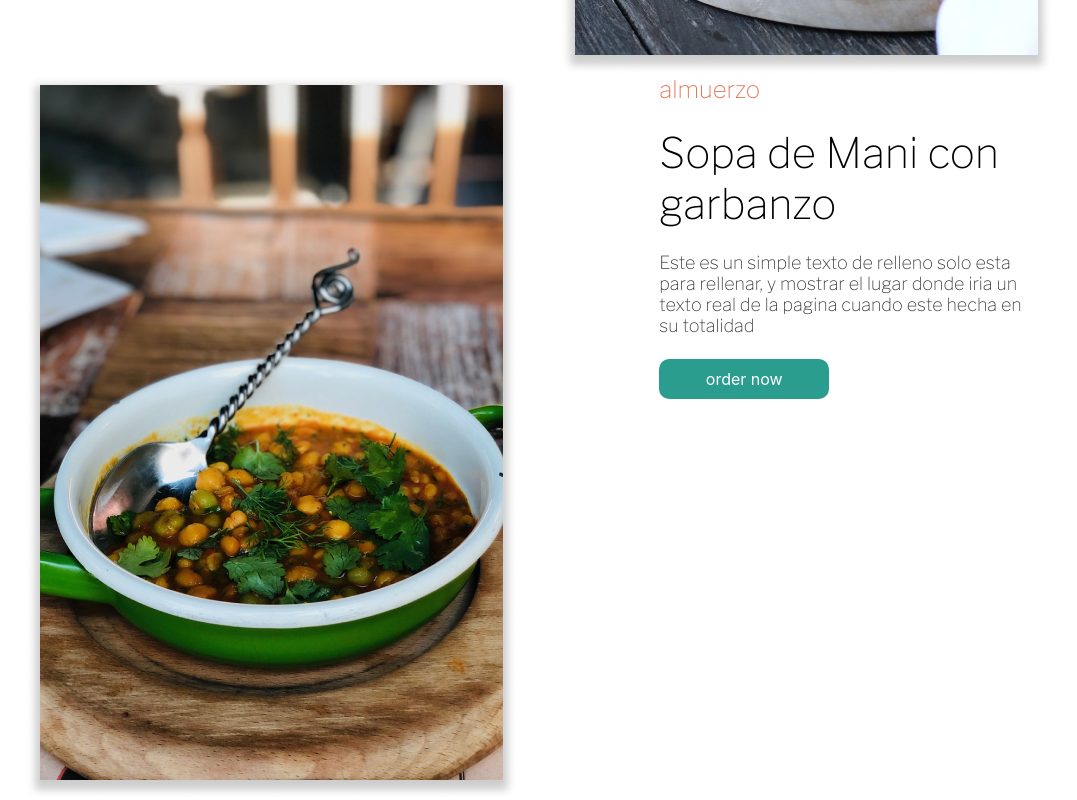
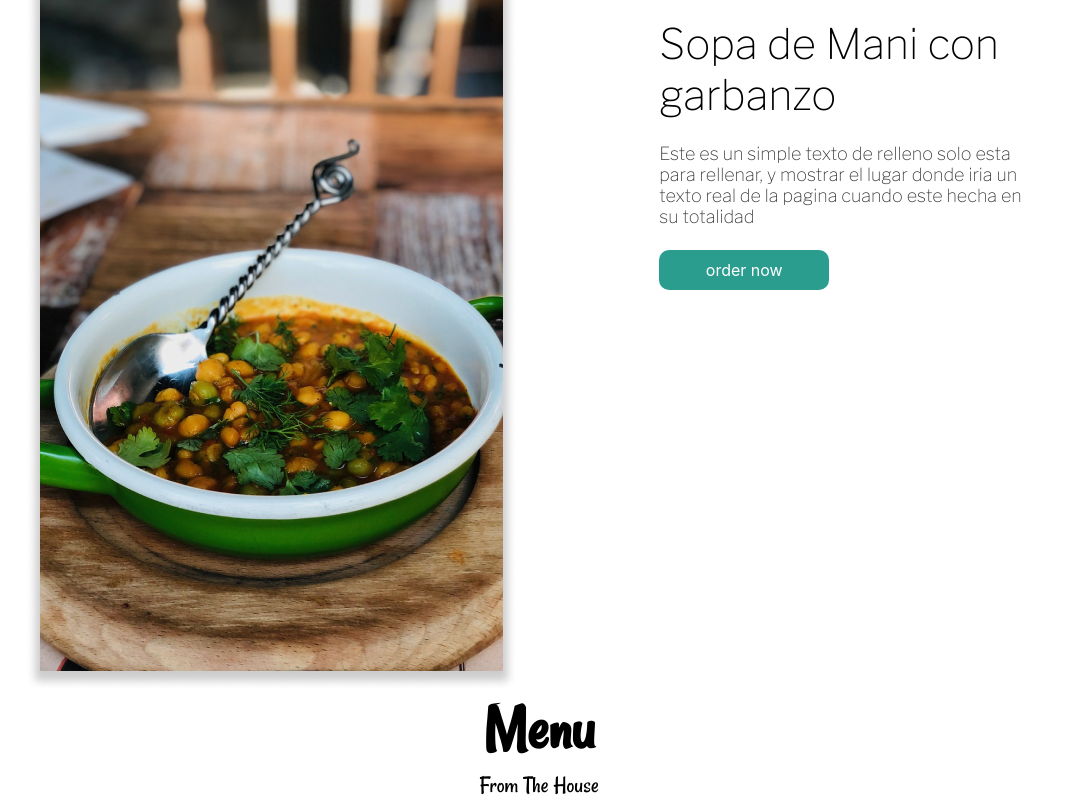
Before and after one commit to mothibimalebana/resto, a website built with webpack: page src/template.html in a window 1280 px wide. Shown: the part 901-1701 px from the top of the page, without its empty margins (101-1178 px from the left). Built offline with nearby package versions, Linux system fonts and the light colour scheme.

Commit message:
home page header has been appended using DOM

```diff
--- a/src/index.js
+++ b/src/index.js
@@ -1,5 +1,6 @@
 import { getHomePage } from "./js/home";
+import { getMenuPage } from "./js/menu";
 
 const screenController = (function (){
-    // getHomePage();
+    getMenuPage();
 })();
--- a/src/js/menu.js
+++ b/src/js/menu.js
@@ -3,8 +3,48 @@ import granola from "../img/granola.png";
 
 const menuPage = (function (){
     /**DOM Elements */
-    const menuContent = document.createElement("div");
-    menuContent.classList.add("menuContent");
+
+    const content = document.getElementById("content");
+
+    const menuContainer = document.createElement("div");
+    menuContainer.classList.add("menuContainer");
+
+    const menuHeader = document.createElement("div");
+    menuHeader.classList.add("menuHeader");
+
+    const menuItems1 = document.createElement("div");
+    menuItems1.classList.add("menuItems");
+
+    const menuItems2 = document.createElement("div");
+    menuItems2.classList.add("menuItems");
+
+    const menuContent1 = document.createElement("div");
+    menuContent1.classList.add("menuContent");
+
+    const menuContent2 = document.createElement("div");
+    menuContent2.classList.add("menuContent");
+
+    const menuImg1 = document.createElement("div");
+    menuImg1.classList.add("menuImg");
+
+    const menuImg2 = document.createElement("div");
+    menuImg2.classList.add("menuImg");
 
 
+    function getMenuPage(){
+        const headerH4 = document.createElement("h4");
+        headerH4.textContent = "Menu";
+        menuHeader.appendChild(headerH4);
+
+        const headerP = document.createElement("p");
+        headerP.textContent = "From The House";
+        menuHeader.appendChild(headerP);
+
+        menuContainer.appendChild(menuHeader);
+        content.appendChild(menuContainer);
+    }
+
+    return {getMenuPage}
 })();
+
+export const getMenuPage = () => menuPage.getMenuPage();
--- a/src/template.html
+++ b/src/template.html
@@ -20,10 +20,6 @@
     </header>
     <div id="content">
         <div class="menuContainer">
-            <div class="menuHeader">
-                <h4>Menu</h4>
-                <p>From The House</p>
-            </div>
             <div class="menuItems">
                 <div class="menuContent">
                     <h6>desserts</h6>
```
